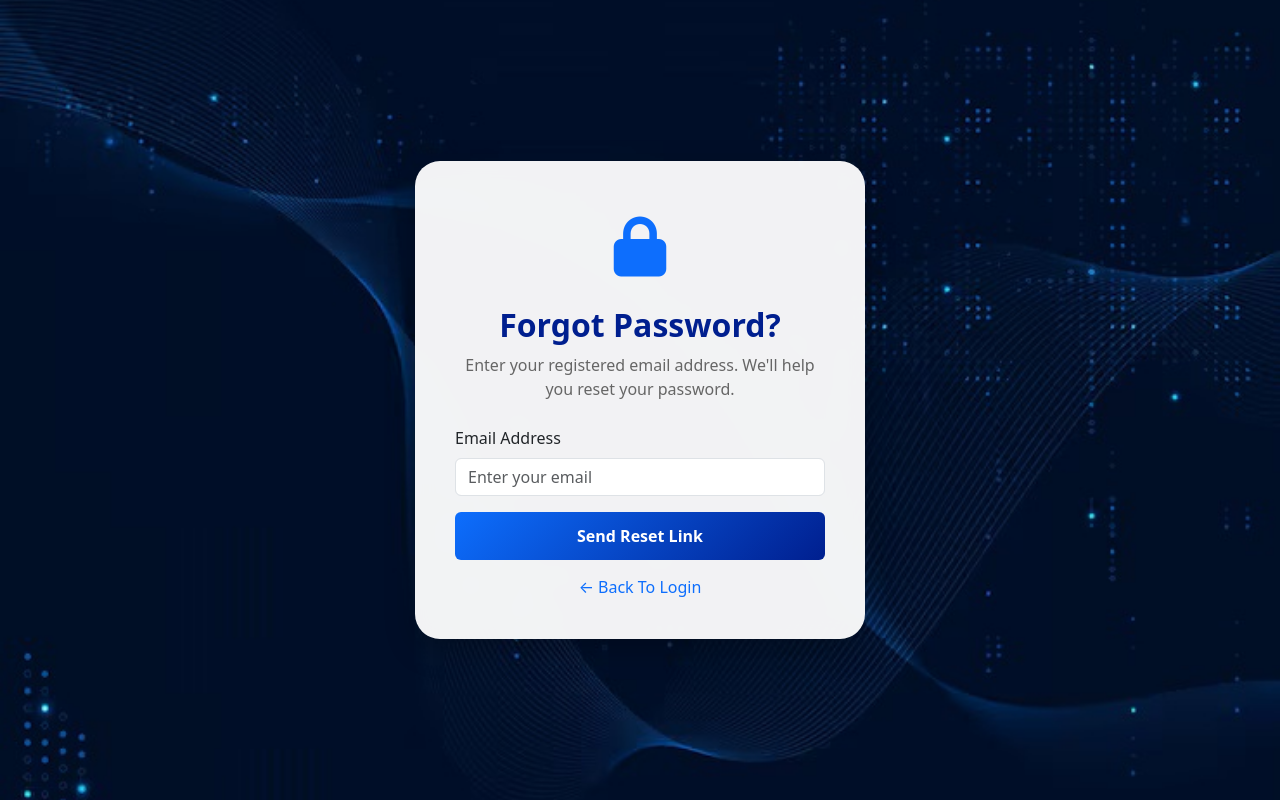
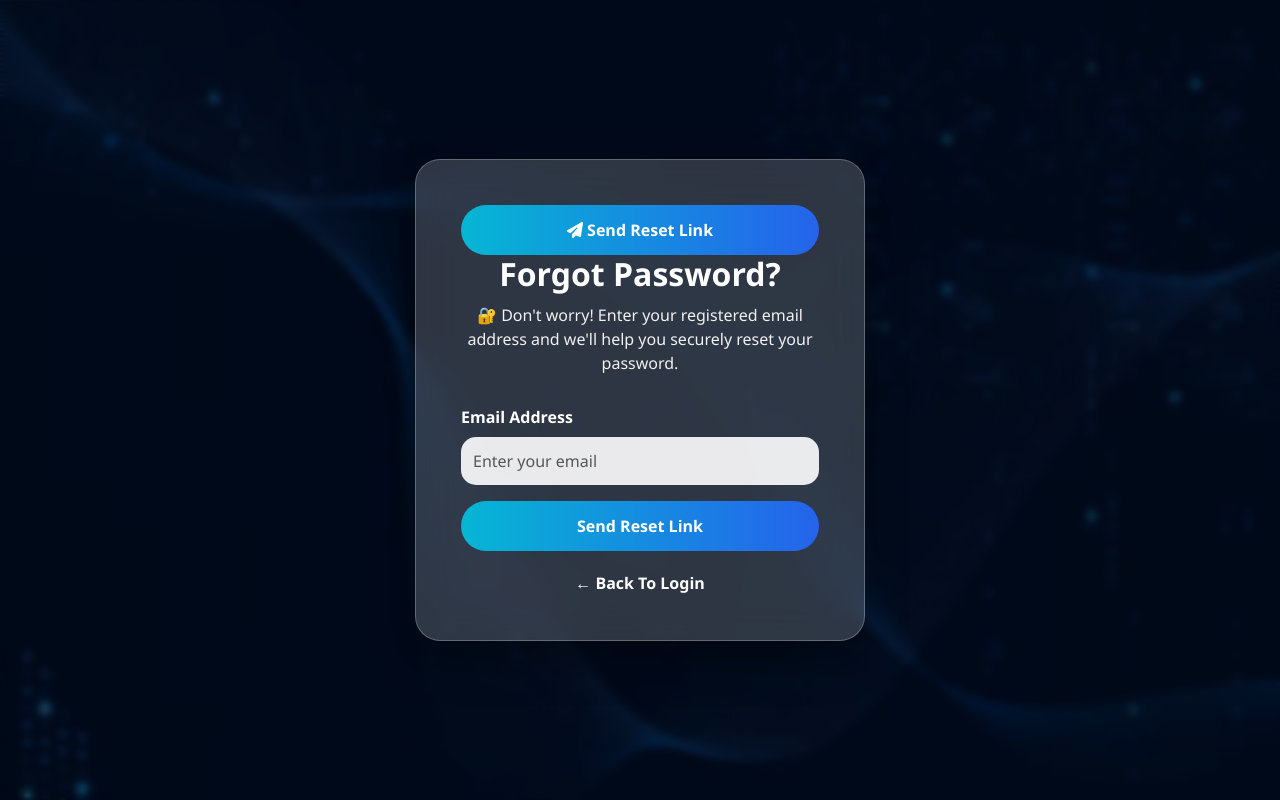
Before and after one commit to chintusasmal21-lgtm/habit_tracker, a Django app: page /forgot-password/ in a window 1280 px wide. Run offline with Django 5.2, Linux system fonts and the light colour scheme.

Commit message:
Updated forgot_password page

```diff
--- a/habits/templates/habits/forgot_password.html
+++ b/habits/templates/habits/forgot_password.html
@@ -13,97 +13,212 @@ href="https://cdnjs.cloudflare.com/ajax/libs/font-awesome/6.5.1/css/all.min.css"
 
 <style>
 
+*{
+    margin:0;
+    padding:0;
+    box-sizing:border-box;
+    font-family:'Segoe UI',sans-serif;
+}
+
 body{
 
-    background-image:url("{% static 'image/log.jpg' %}");
-    background-size:cover;
-    background-position:center;
-    background-repeat:no-repeat;
+    background:url("{% static 'image/log.jpg' %}") center/cover no-repeat;
 
-    height:100vh;
+    min-height:100vh;
 
     display:flex;
     justify-content:center;
     align-items:center;
+
+    position:relative;
+
+}
+
+body::before{
+
+    content:"";
+
+    position:absolute;
+
+    width:100%;
+    height:100%;
+
+    background:rgba(0,0,0,.35);
+
+    backdrop-filter:blur(4px);
+
 }
 
 .forgot-box{
 
+    position:relative;
+
     width:450px;
 
-    background:rgba(255,255,255,0.95);
-
-    padding:40px;
+    padding:45px;
 
     border-radius:25px;
 
-    box-shadow:0 10px 30px rgba(0,0,0,.25);
+    background:rgba(255,255,255,.18);
 
-    backdrop-filter:blur(10px);
+    border:1px solid rgba(255,255,255,.25);
+
+    backdrop-filter:blur(20px);
+
+    box-shadow:0 20px 40px rgba(0,0,0,.35);
+
+    animation:fadeIn .8s ease;
+
+}
+
+@keyframes fadeIn{
+
+    from{
+
+        opacity:0;
+
+        transform:translateY(30px);
+
+    }
+
+    to{
+
+        opacity:1;
+
+        transform:translateY(0);
+
+    }
+
 }
 
 .lock-icon{
 
-    text-align:center;
-    font-size:60px;
+    width:90px;
+    height:90px;
 
-    color:#0d6efd;
+    margin:auto;
 
-    margin-bottom:15px;
+    border-radius:50%;
+
+    display:flex;
+    justify-content:center;
+    align-items:center;
+
+    font-size:42px;
+
+    color:white;
+
+    background:linear-gradient(135deg,#2563eb,#06b6d4);
+
+    box-shadow:0 10px 25px rgba(37,99,235,.4);
+
+    margin-bottom:25px;
+
 }
 
 h2{
 
     text-align:center;
 
-    color:#001f8f;
+    color:white;
 
     font-weight:bold;
+
 }
 
 .info{
 
     text-align:center;
 
-    color:#666;
+    color:#f1f1f1;
 
-    margin-bottom:25px;
+    margin-top:10px;
+    margin-bottom:30px;
+
+}
+
+.form-label{
+
+    color:white;
+
+    font-weight:600;
+
+}
+
+.form-control{
+
+    border-radius:15px;
+
+    padding:12px;
+
+    border:none;
+
+    background:rgba(255,255,255,.9);
+
+    transition:.3s;
+
+}
+
+.form-control:focus{
+
+    box-shadow:0 0 15px rgba(37,99,235,.4);
+
+    transform:scale(1.02);
+
 }
 
 .btn-send{
 
-    background:linear-gradient(
-    135deg,
-    #0d6efd,
-    #001f8f
-    );
+    width:100%;
+
+    padding:13px;
+
+    border:none;
+
+    border-radius:50px;
+
+    font-weight:bold;
 
     color:white;
 
-    border:none;
+    background:linear-gradient(90deg,#06b6d4,#2563eb);
 
-    padding:12px;
+    transition:.3s;
 
-    font-weight:bold;
 }
 
 .btn-send:hover{
 
-    transform:translateY(-2px);
+    transform:translateY(-3px);
 
-    color:white;
+    box-shadow:0 12px 25px rgba(37,99,235,.4);
+
 }
 
 .back-link{
 
     text-align:center;
 
-    margin-top:15px;
+    margin-top:20px;
+
 }
 
 .back-link a{
 
+    color:white;
+
     text-decoration:none;
+
+    font-weight:600;
+
+    transition:.3s;
+
+}
+
+.back-link a:hover{
+
+    color:#06b6d4;
+
 }
 
 </style>
@@ -114,21 +229,16 @@ h2{
 
 <div class="forgot-box">
 
-    <div class="lock-icon">
-
-        <i class="fas fa-lock"></i>
-
-    </div>
+    <button type="submit" class="btn btn-send">
+        <i class="fas fa-paper-plane"></i> Send Reset Link
+    </button>
 
     <h2>Forgot Password?</h2>
 
-    <p class="info">
 
-        Enter your registered email address.
-        We'll help you reset your password.
-
-    </p>
-
+   <p class="info">
+      🔐 Don't worry! Enter your registered email address and we'll help you securely reset your password.
+   </p>
     <form method="POST">
 
         {% csrf_token %}
--- a/habits/templates/habits/login.html
+++ b/habits/templates/habits/login.html
@@ -591,7 +591,7 @@ width:95%;
 
                         <label class="form-check-label">
 
-                            Remember Me
+                            Remember
 
                         </label>
 
```
